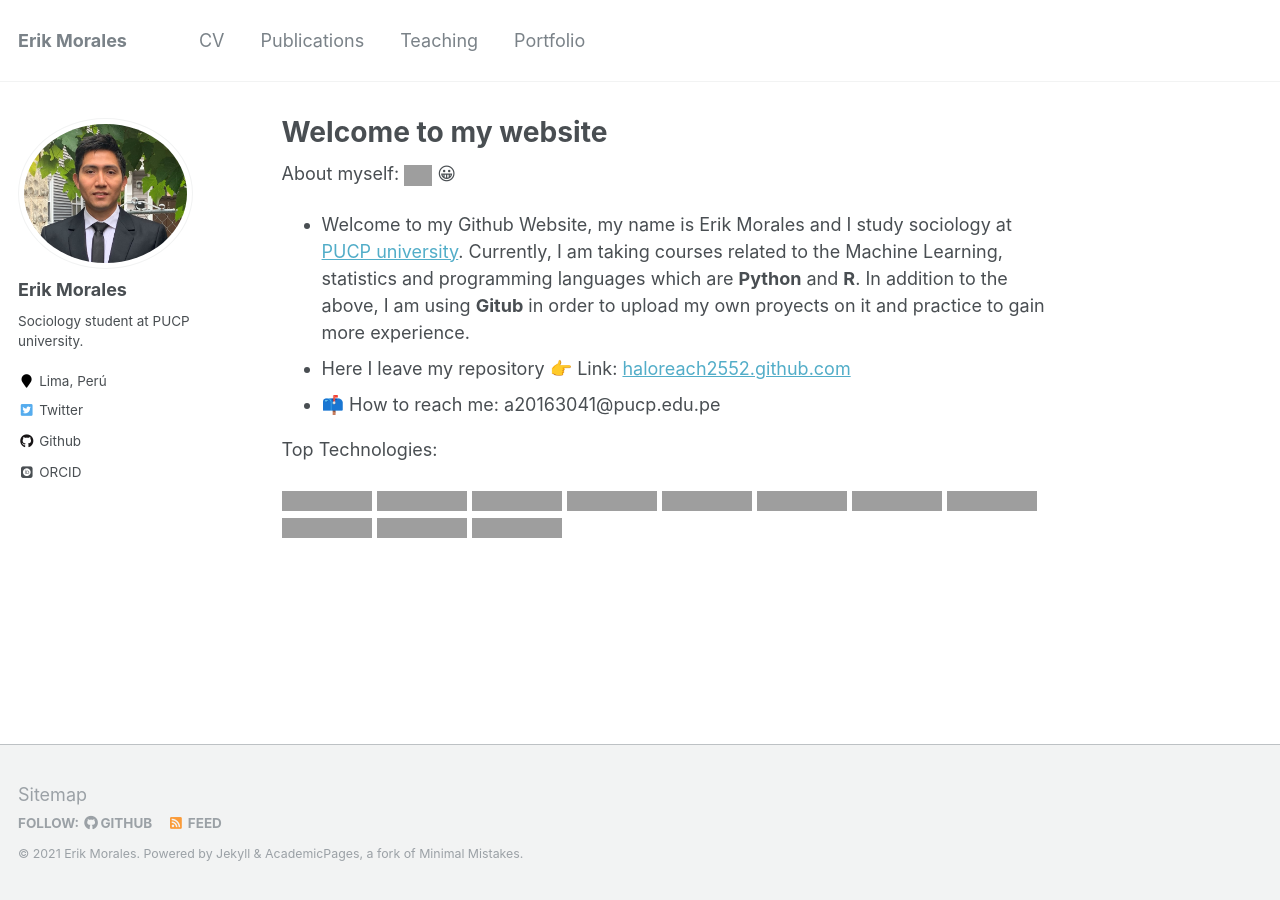
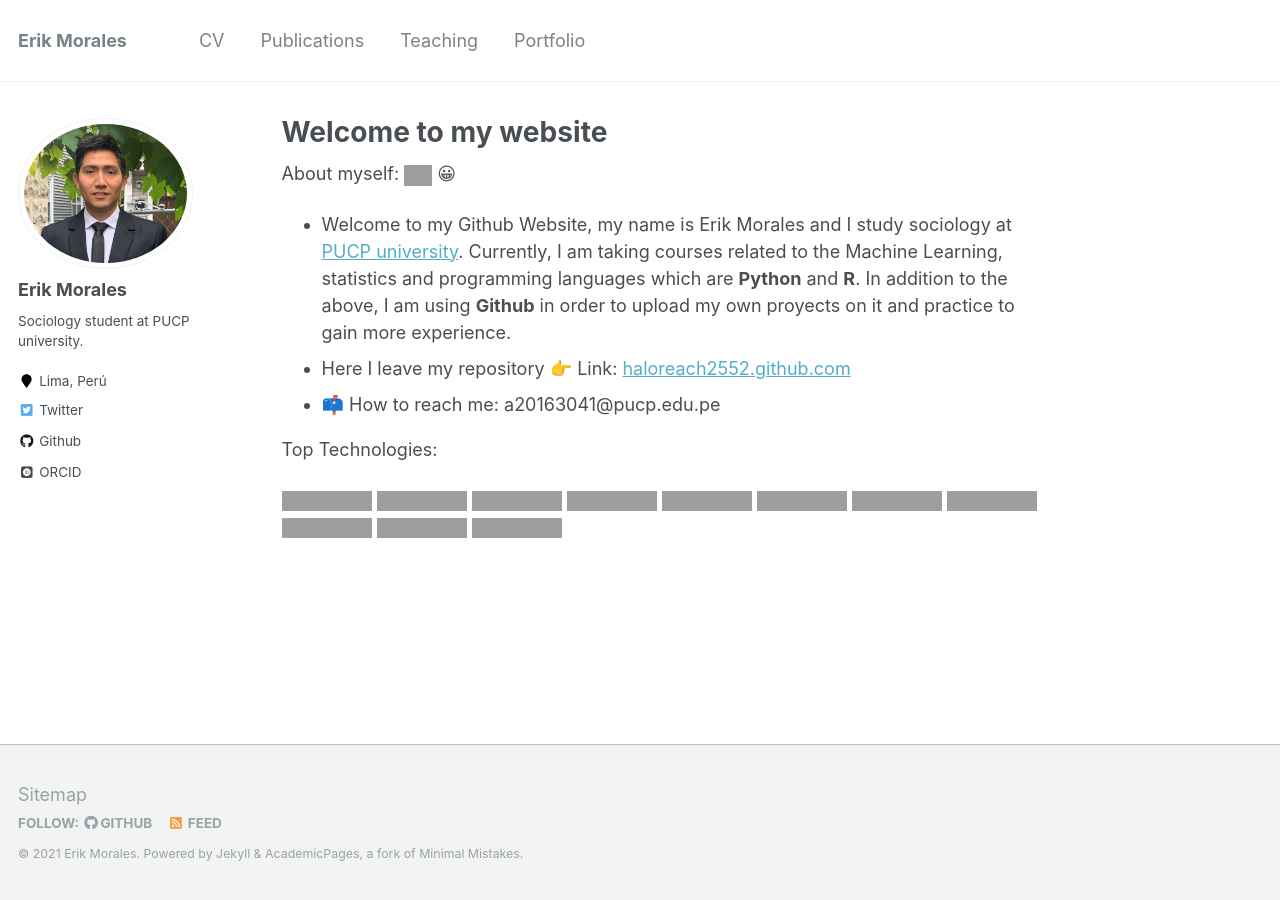
Before and after one commit to HaloReach2552/Brando.fold.github.io, a Jekyll site: the page built from _pages/about.md, in a window 1280 px wide, cut to the strip 0-900 px from the top of the page. Built offline with Jekyll 4.4.1, drawn with Linux system fonts in a browser that asks for light colours; some web fonts are replaced; grey boxes are pictures that could not be loaded.

Commit message:
Update about.md

```diff
--- a/_pages/about.md
+++ b/_pages/about.md
@@ -10,7 +10,7 @@ redirect_from:
 
 About myself: <img src="https://user-images.githubusercontent.com/1303154/88677602-1635ba80-d120-11ea-84d8-d263ba5fc3c0.gif" width="28px" alt="hi"> 😀
 
-* Welcome to my Github Website, my name is Erik Morales and I study sociology at [PUCP university](https://www.pucp.edu.pe/). Currently, I am taking courses related to the Machine Learning, statistics and programming languages which are **Python** and **R**. In addition to the above, I am using **Gitub** in order to upload my own proyects on it and practice to gain more experience.
+* Welcome to my Github Website, my name is Erik Morales and I study sociology at [PUCP university](https://www.pucp.edu.pe/). Currently, I am taking courses related to the Machine Learning, statistics and programming languages which are **Python** and **R**. In addition to the above, I am using **Github** in order to upload my own proyects on it and practice to gain more experience.
 * Here I leave my repository 👉 Link: [haloreach2552.github.com](https://haloreach2552.github.io/Data_repository/)
 * 📫 How to reach me: a20163041@pucp.edu.pe
 
```
